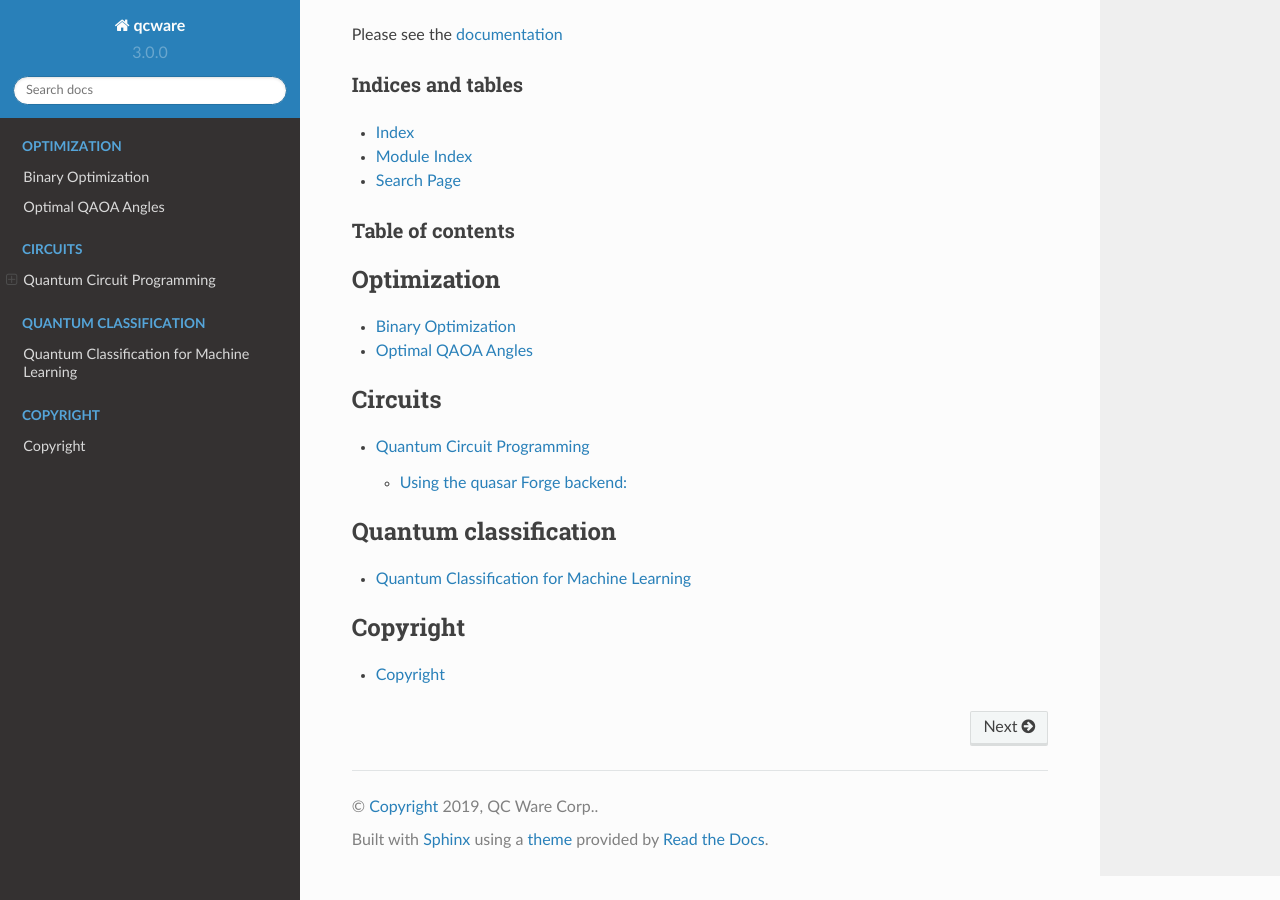
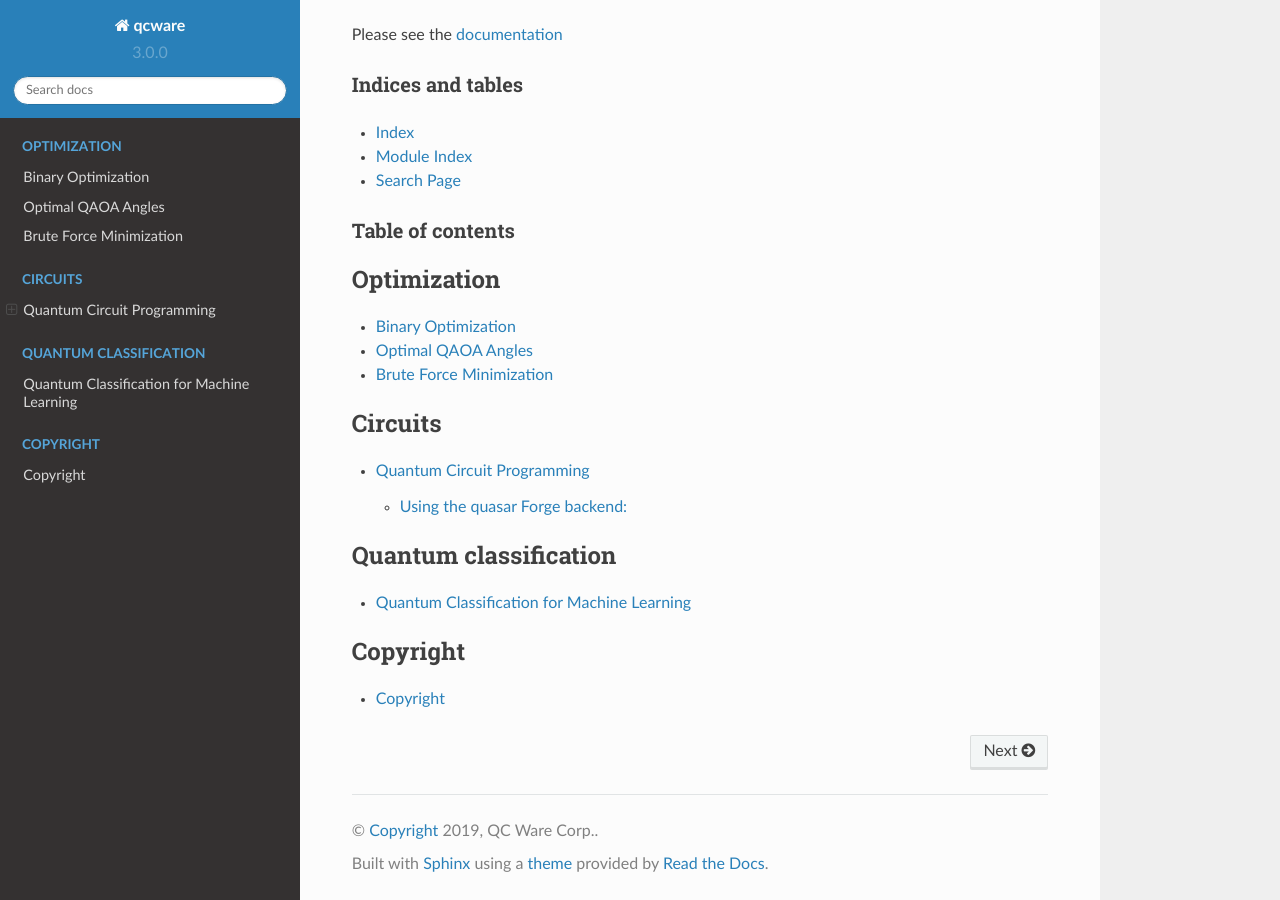
Before and after one commit to qcware/platform_client_library_python, a Sphinx documentation site: the page built from docs/source/index.rst, in a window 1280 px wide and 900 px high, scrolled down 1040 px. Built offline with Sphinx 7.4.7 and the Read the Docs theme 2.0.0, drawn with Linux system fonts in a browser that asks for light colours.

Commit message:
automated push from a783bd897b7c313dec1f3c31a60c724ce0c250ba

```diff
--- a/docs/source/index.rst
+++ b/docs/source/index.rst
@@ -22,6 +22,7 @@ Table of contents
    :caption: Optimization
 
    optimization/solve_binary
+   optimization/brute_force
 
 .. toctree::
    :maxdepth: 2
--- /dev/null
+++ b/docs/source/optimization/brute_force.rst
@@ -0,0 +1,4 @@
+Brute Force Minimization
+========================
+
+.. autofunction:: qcware.optimization.brute_force_minimize
```
